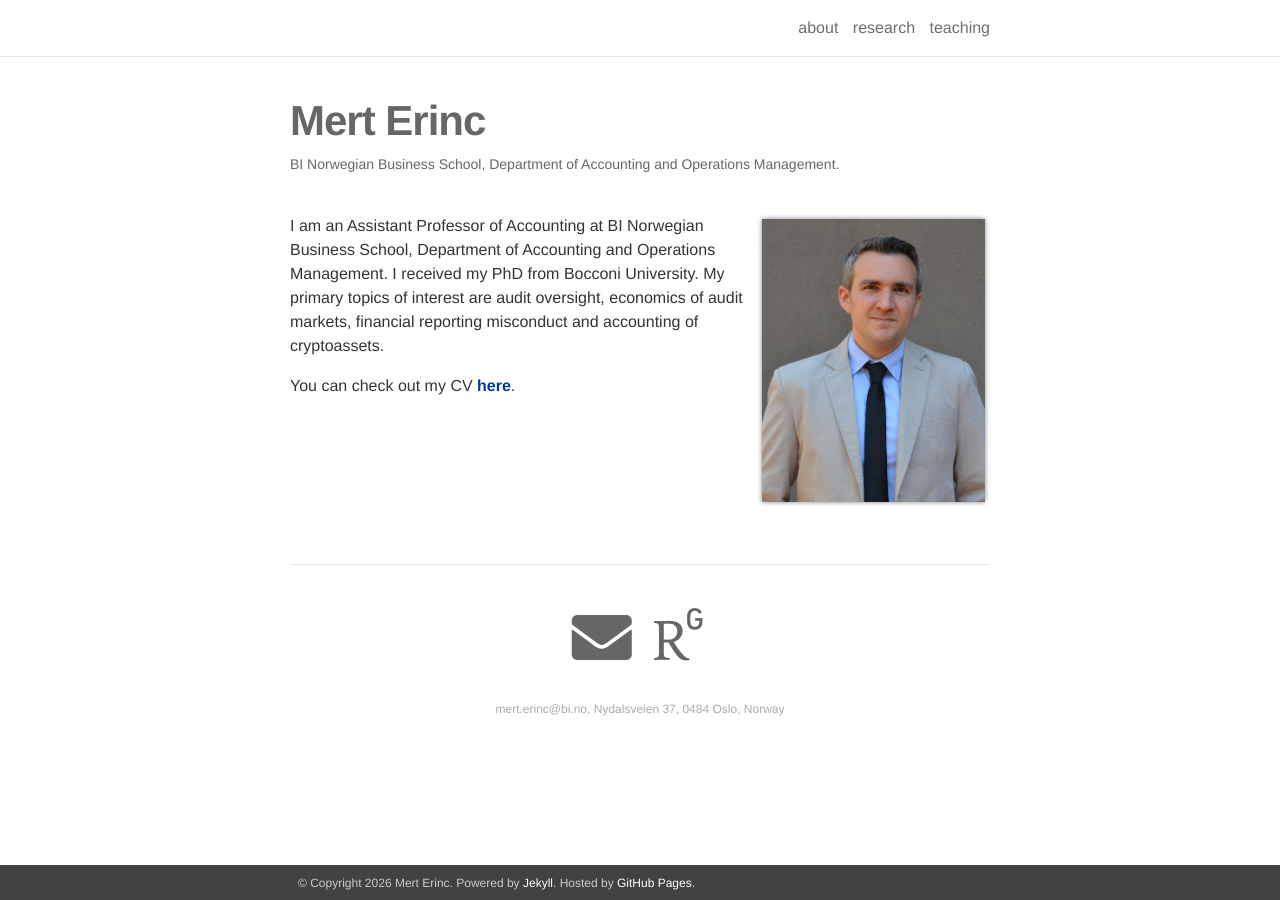
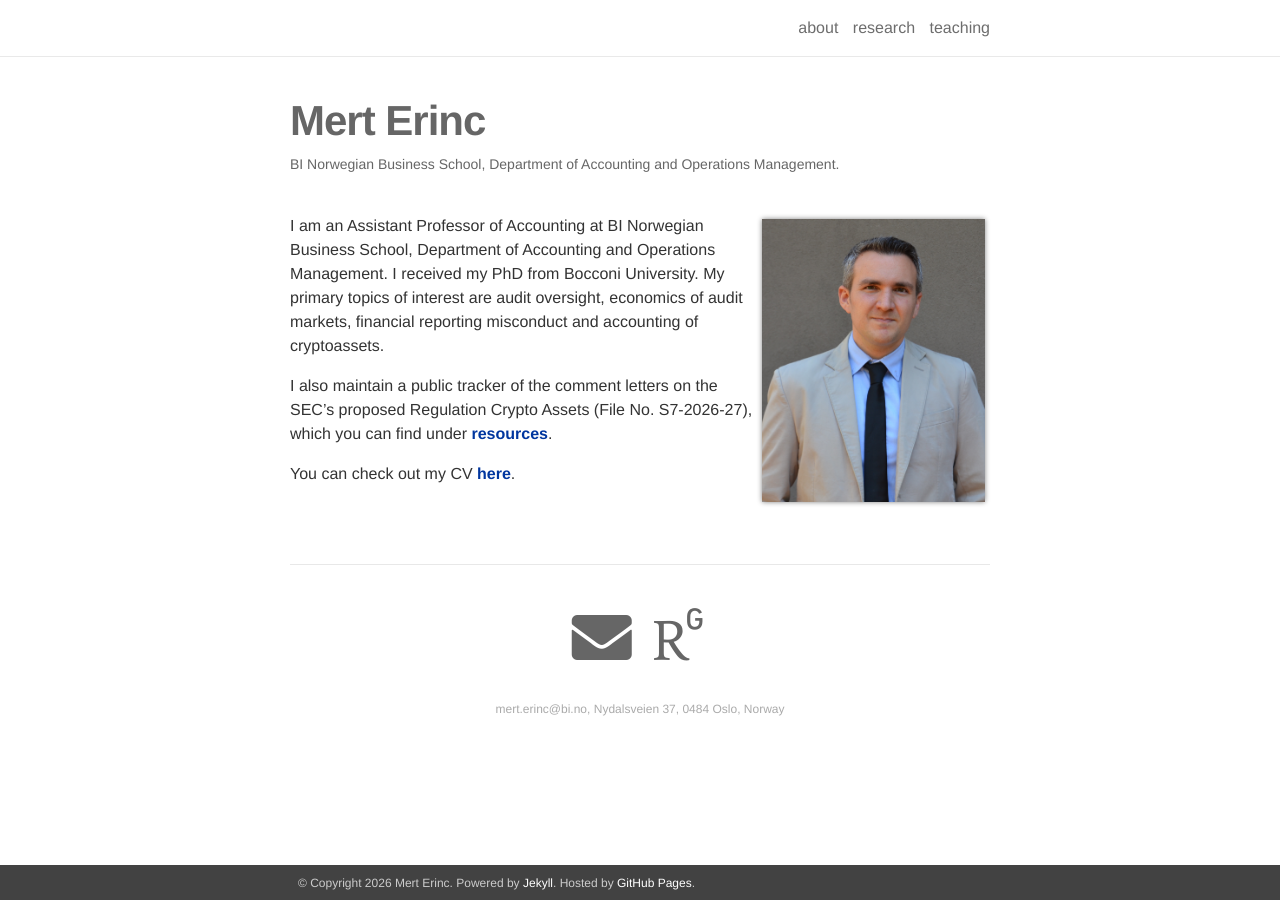
Before and after one commit to mrterinc/mrterinc.github.io, a Jekyll site: the page built from _pages/about.md, in a window 1280 px wide. Built offline with Jekyll 4.4.1, drawn with Linux system fonts in a browser that asks for light colours; some web fonts are replaced; part of the change alters nothing that is shown.

Commit message:
Update about.md

```diff
--- a/_pages/about.md
+++ b/_pages/about.md
@@ -2,7 +2,7 @@
 layout: about
 permalink: /
 title: <strong> Mert Erinc</strong>
-description: <a href="https://www.bi.edu/research/find-department/department-of-accounting-auditing-and-business-analytics/">BI Norwegian Business School, Department of Accounting and Operations Management</a>.
+description: <a href="https://www.bi.no/en/research/find-department/department-of-accounting-and-operations-management/">BI Norwegian Business School, Department of Accounting and Operations Management</a>.
 
 profile:
   align: right
@@ -15,4 +15,6 @@ social: true
 
 I am an Assistant Professor of Accounting at BI Norwegian Business School, Department of Accounting and Operations Management. I received my PhD from Bocconi University. My primary topics of interest are audit oversight, economics of audit markets, financial reporting misconduct and accounting of cryptoassets.
 
+I also maintain a public tracker of the comment letters on the SEC's proposed Regulation Crypto Assets (File No. S7-2026-27), which you can find under <a href="/resources/"><strong>resources</strong></a>.
+
 You can check out my CV <a href="assets/pdf/cv_mert.pdf"><strong> here</strong></a>.
```
